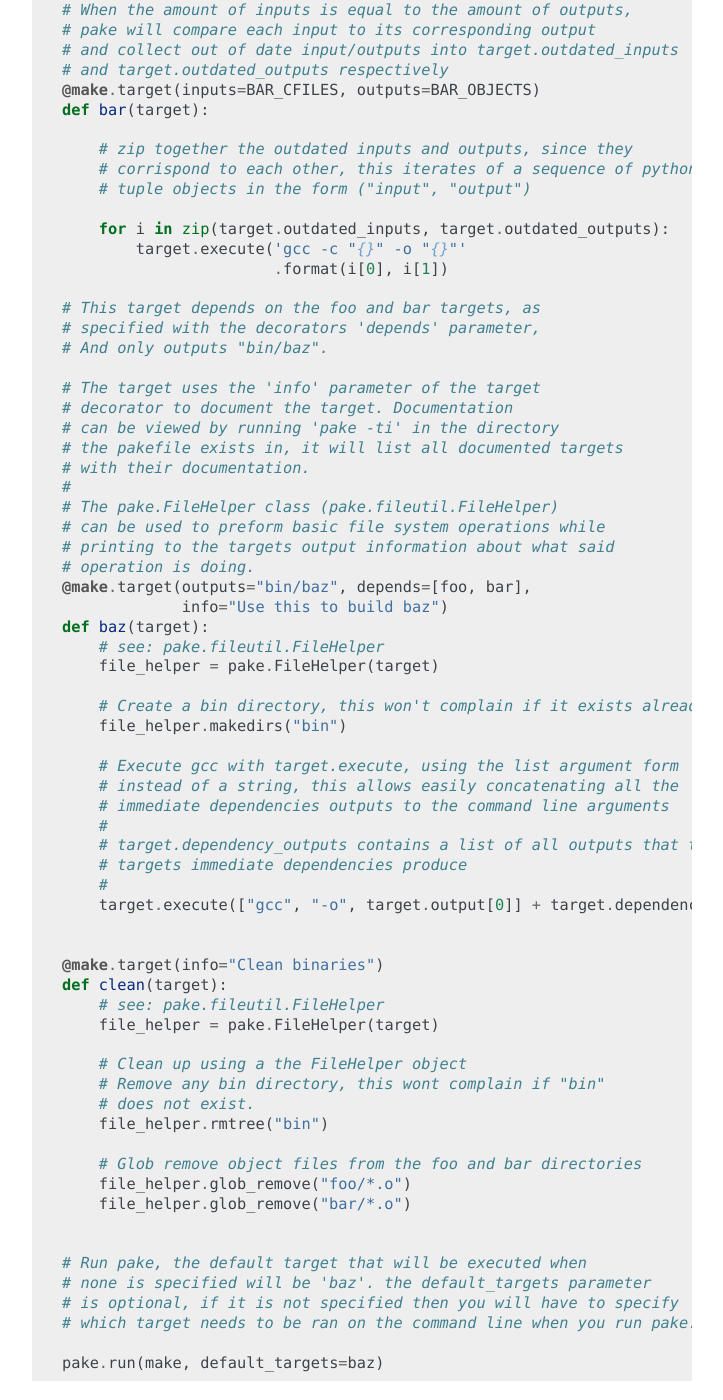
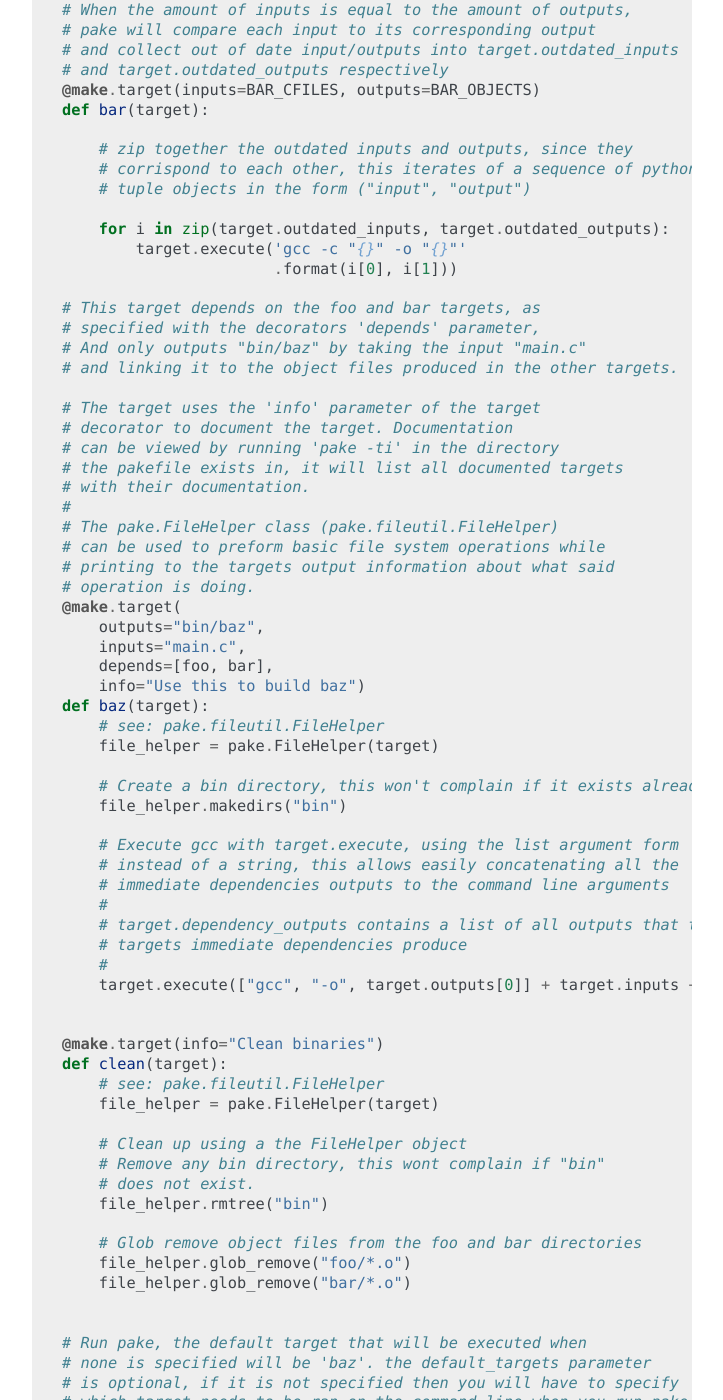
Before and after one commit to Teriks/pake, a Sphinx documentation site: the page built from docs/index.rst, in a window 1280 px wide and 1400 px high, scrolled down 1351 px. Shown: the whole window, without its empty margins (388-1111 px from the left). Built offline with Sphinx 7.4.7, drawn with Linux system fonts in a browser that asks for light colours.

Commit message:
Bug fix documentation examples
Got around to testing the example used to demonstrate
writing targets and it had a few issues.

```diff
--- a/docs/index.rst
+++ b/docs/index.rst
@@ -84,11 +84,12 @@ Writing basic targets
 
         for i in zip(target.outdated_inputs, target.outdated_outputs):
             target.execute('gcc -c "{}" -o "{}"'
-                           .format(i[0], i[1])
+                           .format(i[0], i[1]))
 
     # This target depends on the foo and bar targets, as
     # specified with the decorators 'depends' parameter,
-    # And only outputs "bin/baz".
+    # And only outputs "bin/baz" by taking the input "main.c"
+    # and linking it to the object files produced in the other targets.
 
     # The target uses the 'info' parameter of the target
     # decorator to document the target. Documentation
@@ -100,8 +101,11 @@ Writing basic targets
     # can be used to preform basic file system operations while
     # printing to the targets output information about what said
     # operation is doing.
-    @make.target(outputs="bin/baz", depends=[foo, bar],
-                 info="Use this to build baz")
+    @make.target(
+        outputs="bin/baz",
+        inputs="main.c",
+        depends=[foo, bar],
+        info="Use this to build baz")
     def baz(target):
         # see: pake.fileutil.FileHelper
         file_helper = pake.FileHelper(target)
@@ -116,7 +120,7 @@ Writing basic targets
         # target.dependency_outputs contains a list of all outputs that this
         # targets immediate dependencies produce
         #
-        target.execute(["gcc", "-o", target.output[0]] + target.dependency_outputs)
+        target.execute(["gcc", "-o", target.outputs[0]] + target.inputs + target.dependency_outputs)
 
 
     @make.target(info="Clean binaries")
```
Also changed, not shown: other parts of docs/index.rst (+1 -1 lines), README.md (+10 -6 lines).
